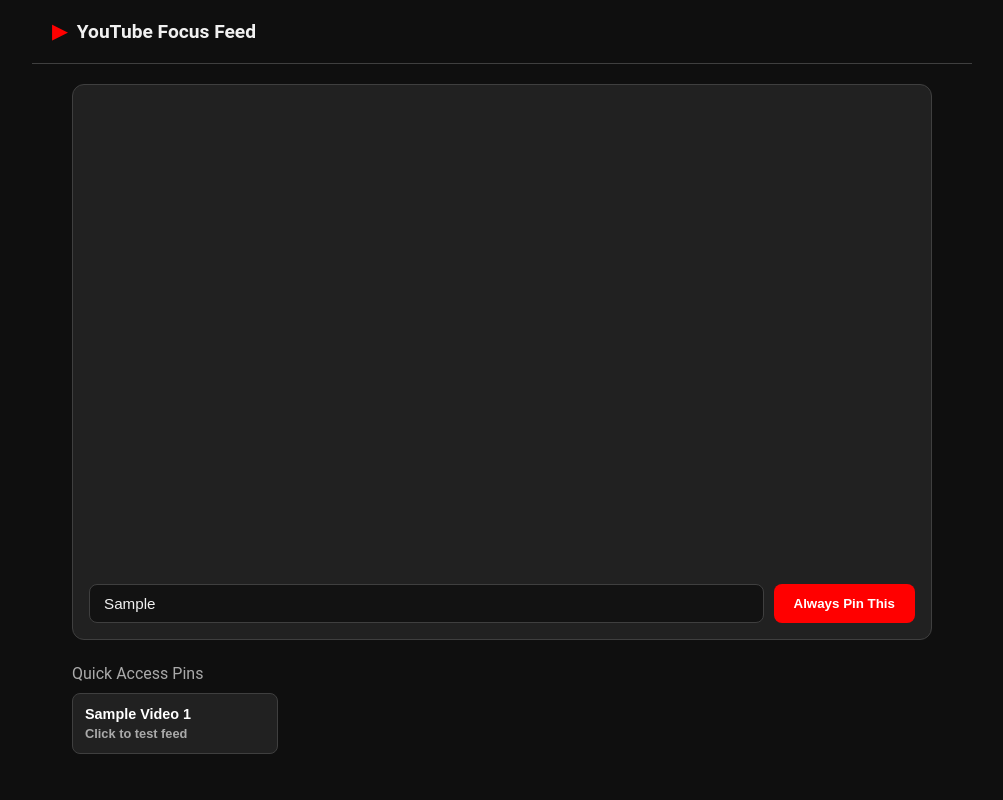
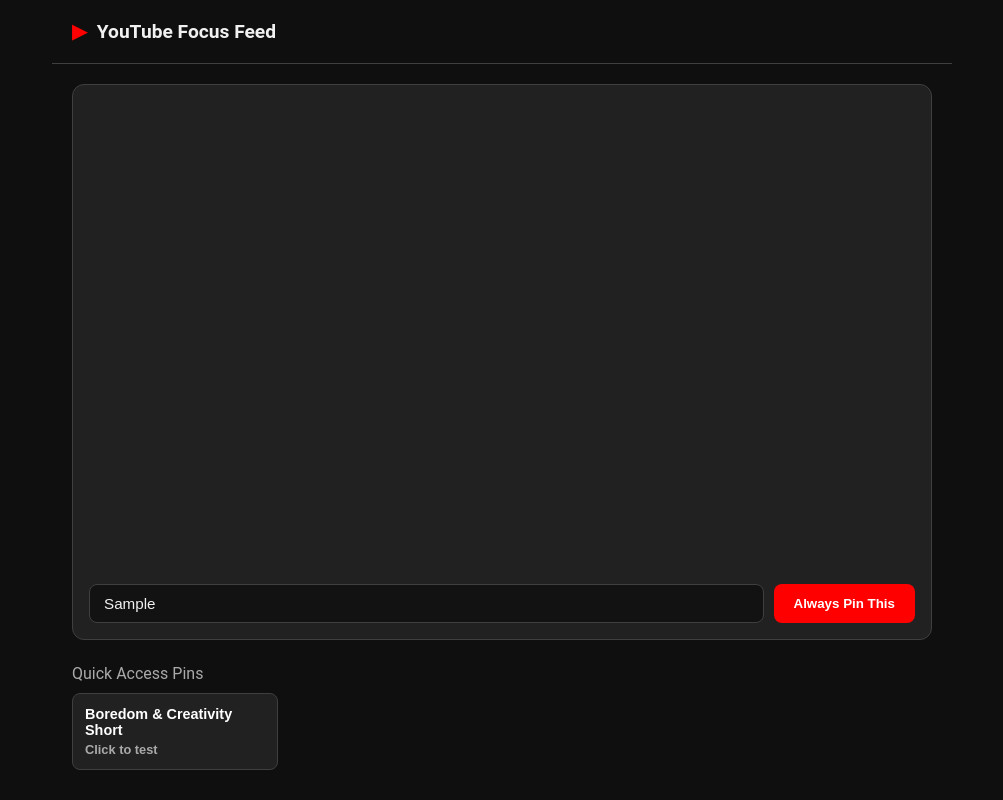
Before and after one commit to divyacsavant/youtube-focus, a plain HTML site: page index.html in a window 1280 px wide. Both pictures are taken after typing "Sample" into the empty fields and a click on the button "Always Pin This". Shown: the whole page, without its empty margins (138-1141 px from the left). Drawn offline with Linux system fonts and the light colour scheme.

Commit message:
Update YouTube URL handling and default video ID

```diff
--- a/index.html
+++ b/index.html
@@ -33,6 +33,7 @@
             justify-content: space-between;
             align-items: center;
             border-bottom: 1px solid var(--border-color);
+            box-sizing: border-box;
         }
 
         h1 {
@@ -163,12 +164,11 @@
         <!-- Pinned Video Player Section -->
         <div class="player-card">
             <div class="video-wrapper">
-                <!-- The IFrame API will mount the player here -->
                 <div id="youtube-player"></div>
             </div>
             <div class="control-panel">
                 <form class="url-form" id="urlForm" onsubmit="handleUrlSubmit(event)">
-                    <input type="text" id="urlInput" placeholder="Paste YouTube Video URL or ID here..." required>
+                    <input type="text" id="urlInput" placeholder="Paste YouTube URL or Shorts link here..." required>
                     <button type="submit">Always Pin This</button>
                 </form>
             </div>
@@ -177,17 +177,16 @@
         <!-- Quick Access Slots -->
         <div class="section-title">Quick Access Pins</div>
         <div class="presets-grid" id="presetsGrid">
-            <!-- Dynamically populated or standard quick buttons -->
-            <button class="preset-btn" onclick="loadVideo('dQw4w9WgXcQ')">
-                <strong>Sample Video 1</strong>
-                <span style="font-size: 0.8rem; color: #aaa;">Click to test feed</span>
+            <button class="preset-btn" onclick="loadVideo('k8ctm3I0RY0')">
+                <strong>Boredom & Creativity Short</strong>
+                <span style="font-size: 0.8rem; color: #aaa;">Click to test</span>
             </button>
         </div>
     </div>
 
     <script>
-        // Default target video (Change this ID to your favorite video/reel ID)
-        let currentVideoId = localStorage.getItem('pinnedVideoId') || 'dQw4w9WgXcQ';
+        // Load default or previously saved video ID
+        let currentVideoId = localStorage.getItem('pinnedVideoId') || 'k8ctm3I0RY0';
         let player;
 
         // Load YouTube IFrame API script asynchronously
@@ -196,7 +195,6 @@
         const firstScriptTag = document.getElementsByTagName('script')[0];
         firstScriptTag.parentNode.insertBefore(tag, firstScriptTag);
 
-        // This function is called automatically by the YouTube API once loaded
         window.onYouTubeIframeAPIReady = function() {
             player = new YT.Player('youtube-player', {
                 height: '100%',
@@ -205,38 +203,47 @@
                 playerVars: {
                     'autoplay': 1,
                     'modestbranding': 1,
-                    'rel': 0 // Shows related videos from the same channel/queue when finished instead of stopping dead
-                },
-                events: {
-                    'onStateChange': onPlayerStateChange
+                    'rel': 0
                 }
             });
         };
 
-        // Detects when the current video ends and handles transition
-        function onPlayerStateChange(event) {
-            // YT.PlayerState.ENDED = 0
-            if (event.data === 0) {
-                // Video finished. By setting 'rel': 0 and letting the player naturally proceed,
-                // it will show related recommendations or loop if configured.
-                console.log("Video ended. Moving to next recommendation.");
+        // Bulletproof universal URL/Shorts ID extractor
+        function extractVideoId(input) {
+            if (!input) return null;
+
+            // Extract pure URL if text or title block was pasted alongside it
+            const urlMatch = input.match(/(https?:\/\/[^\s]+)/);
+            const cleanInput = urlMatch ? urlMatch[1] : input.trim();
+
+            // If user passed just the raw 11-character token
+            if (cleanInput.length === 11) return cleanInput;
+
+            // Universal regex matching standard, shortened, and shorts URLs
+            const regExp = /^.*(?:(?:v|be|shorts)\/|v%3D|v=|=)([a-zA-Z0-9_-]{11})/;
+            const match = cleanInput.match(regExp);
+
+            if (match && match[1]) {
+                return match[1];
             }
+
+            // Fallback iteration check across path split tokens
+            const parts = cleanInput.split(/[\/\?=\&]/);
+            for (let part of parts) {
+                if (part.length === 11 && /^[a-zA-Z0-9_-]+$/.test(part)) {
+                    return part;
+                }
+            }
+
+            return null;
         }
 
-        // Extract YouTube ID from various URL formats
-        function extractVideoId(url) {
-            const regExp = /^.*(youtu.be\/|v\/|u\/\w\/|embed\/|watch\?v=|&v=)([^#&?]*).*/;
-            const match = url.match(regExp);
-            return (match && match[2].length === 11) ? match[2] : url;
-        }
-
-        // Handle user pasting a new URL
         function handleUrlSubmit(event) {
             event.preventDefault();
             const inputVal = document.getElementById('urlInput').value;
             const videoId = extractVideoId(inputVal);
 
-            if (videoId && videoId.length === 11) {
+            if (videoId) {
                 currentVideoId = videoId;
                 localStorage.setItem('pinnedVideoId', videoId);
 
@@ -247,11 +254,10 @@
                 }
                 document.getElementById('urlInput').value = '';
             } else {
-                alert('Please enter a valid YouTube video URL or ID.');
+                alert('Could not find a valid YouTube video or Shorts ID. Please check the link.');
             }
         }
 
-        // Quick load preset function
         function loadVideo(videoId) {
             currentVideoId = videoId;
             localStorage.setItem('pinnedVideoId', videoId);
```
